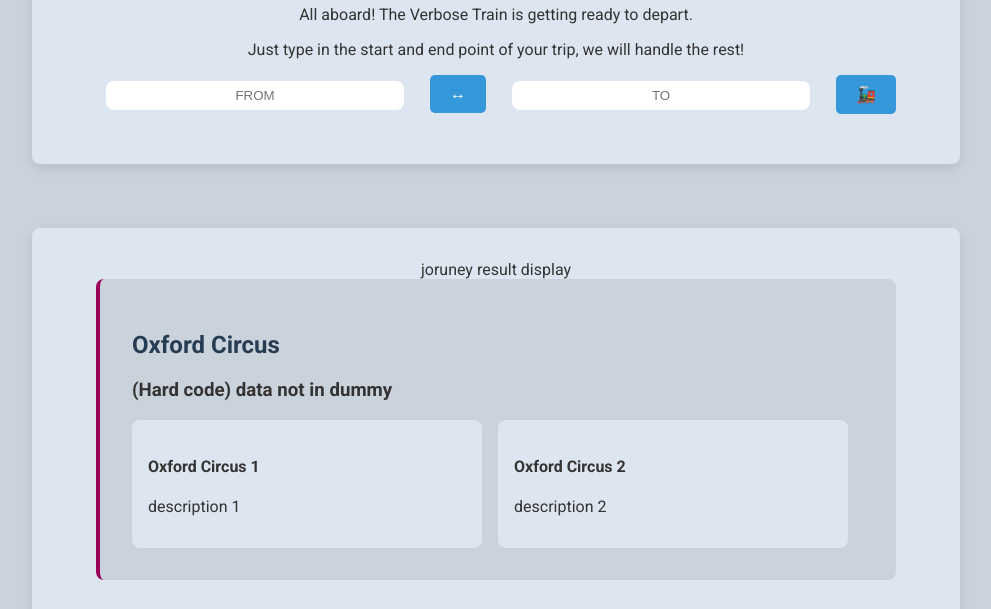
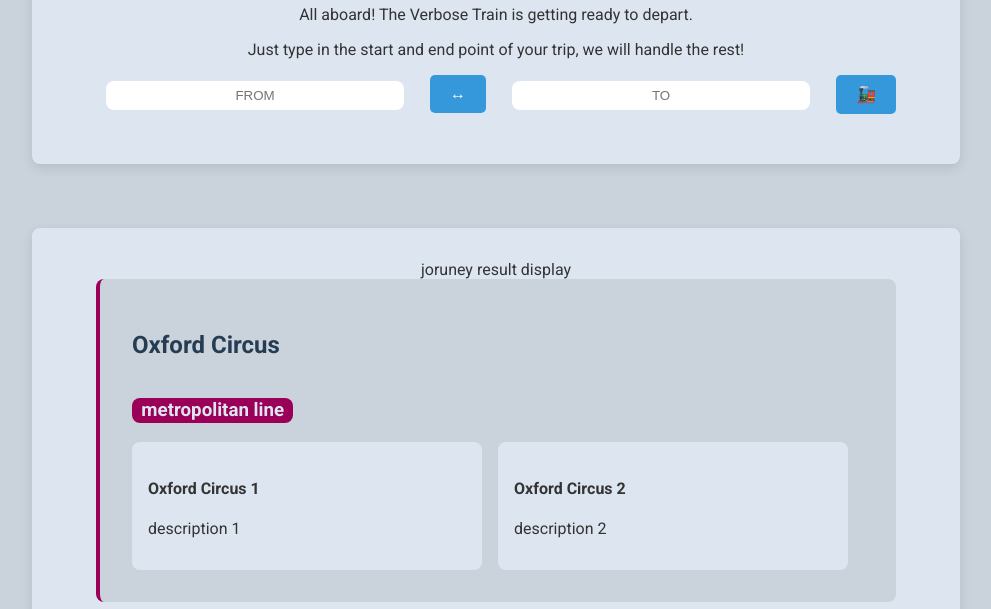
Before and after one commit to fac-32/pro0930-verbose-train, a website: page frontend/public/index.html in a window 1280 px wide. Shown: the part 160-769 px from the top of the page, without its empty margins (144-1135 px from the left). Drawn offline with Linux system fonts and the light colour scheme.

Commit message:
Css colour settings for tube line names

```diff
--- a/frontend/src/colours.css
+++ b/frontend/src/colours.css
@@ -6,6 +6,7 @@
     --secondary-background-color: #dde6f0;
     --tertiary-background-color: #446d9c;
     --text-color: #333;
+
     --bakerloo: rgb(178, 99, 0);
     --central: rgb(220, 36, 31);
     --circle: rgb(255, 200, 10);
@@ -17,4 +18,16 @@
     --piccadilly: rgb(0, 25, 168);
     --victoria: rgb(3, 155, 229);
     --waterloo-city: rgb(118, 208, 189);
+
+    --bakerloo-text: var(--text-color);
+    --central-text: var(--text-color);
+    --circle-text: var(--text-color);
+    --district-text: var(--secondary-background-color);
+    --hammersmith-city-text: var(--text-color);
+    --jubilee-text: var(--text-color);
+    --metropolitan-text: var(--secondary-background-color);
+    --northern-text: var(--secondary-background-color);
+    --piccadilly-text: var(--secondary-background-color);
+    --victoria-text: var(--text-color);
+    --waterloo-city-text: var(--text-color);
 }
--- a/frontend/src/render-card-template.js
+++ b/frontend/src/render-card-template.js
@@ -21,7 +21,9 @@ export function renderCardTemplate(rootElement, data) {
     stopName.textContent = trimCommonName(data.commonName);
 
     const lineName = clone.querySelector('.line-name');
-    lineName.textContent = '(Hard code) data not in dummy';
+    lineName.textContent = `${DUMMY_LINE} line`;
+    lineName.style.backgroundColor = `var(--${DUMMY_LINE})`;
+    lineName.style.color = `var(--${DUMMY_LINE}-text)`;
 
     const p14tWrapper = clone.querySelector('.pts-of-interest-wrapper')
     data.pointsOfInterest.forEach(point => {
--- a/frontend/src/style.css
+++ b/frontend/src/style.css
@@ -83,6 +83,12 @@ input {
     border-radius: 8px;
 }
 
+.line-name {
+    border-radius: 8px;
+    display: inline-block;
+    padding: 0.1em 0.5em;
+}
+
 .pts-of-interest-wrapper {
     display: grid;
     grid-template-columns: 1fr 1fr;
```
